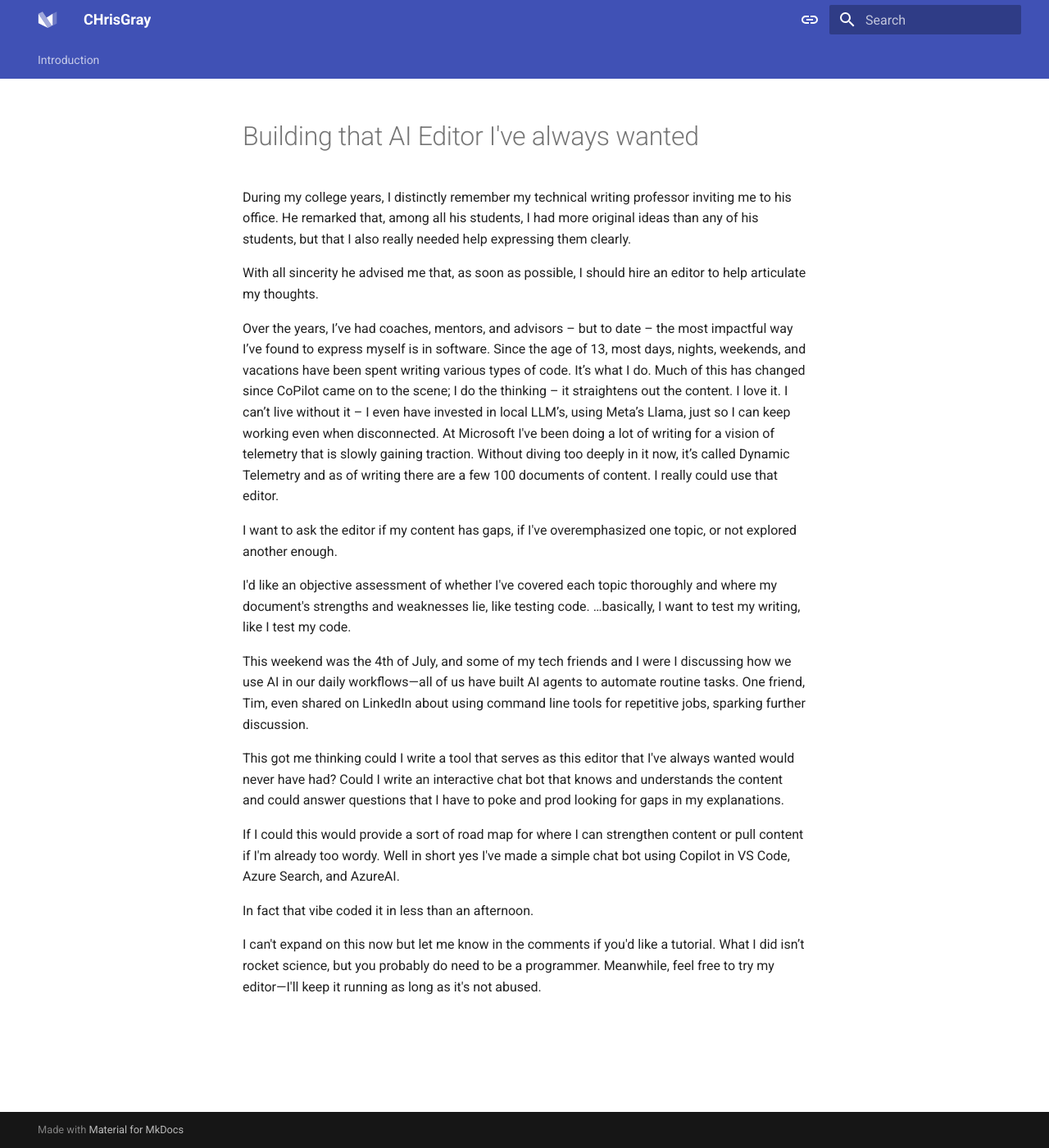
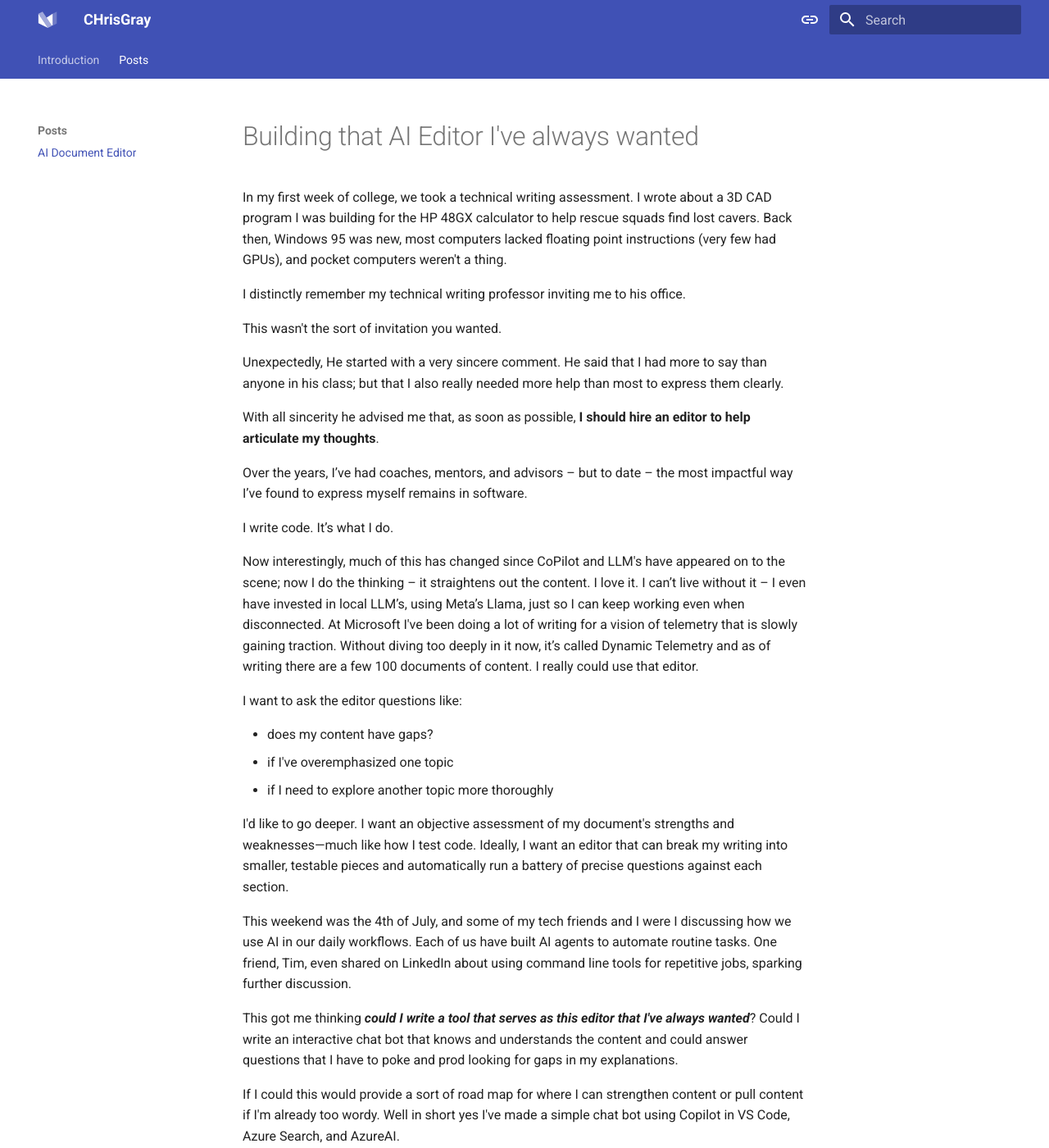
Before and after one commit to chgray/notes, an MkDocs documentation site: the page built from docs/Blog.AI.DocumentEditor.md, in a window 1280 px wide and 1400 px high. Shown: the whole window at 82% size. Built offline with MkDocs 1.6.1 and Material for MkDocs 9.7.7, drawn with Linux system fonts in a browser that asks for light colours; some of the changed text lies outside the part shown.

Commit message:
start blog on AI document editing

```diff
--- a/docs/Blog.AI.DocumentEditor.md
+++ b/docs/Blog.AI.DocumentEditor.md
@@ -1,40 +1,56 @@
 # Building that AI Editor I've always wanted
 
-During my college years, I distinctly remember my technical writing professor
-inviting me to his office. He remarked that, among all his students, I had more
-original ideas than any of his students, but that I also really needed help
-expressing them clearly.
+In my first week of college, we took a technical writing assessment. I wrote
+about a 3D CAD program I was building for the HP 48GX calculator to help rescue
+squads find lost cavers. Back then, Windows 95 was new, most computers lacked
+floating point instructions (very few had GPUs), and pocket computers weren't a
+thing.
 
-With all sincerity he advised me that, as soon as possible, I should hire an
-editor to help articulate my thoughts.
+I distinctly remember my technical writing professor inviting me to his office.
+
+This wasn't the sort of invitation you wanted.
+
+Unexpectedly, He started with a very sincere comment. He said that I had more to
+say than anyone in his class;  but that I also really needed more help than most
+to express them clearly.
+
+With all sincerity he advised me that, as soon as possible, **I should hire an
+editor to help articulate my thoughts**.
 
 Over the years, I’ve had coaches, mentors, and advisors – but to date – the most
-impactful way I’ve found to express myself is in software.  Since the age of 13,
-most days, nights, weekends, and vacations have been spent writing various types
-of code.   It’s what I do. Much of this has changed since CoPilot came on to the
-scene; I do the thinking – it straightens out the content.  I love it.  I can’t
-live without it – I even have invested in local LLM’s, using Meta’s Llama, just
-so I can keep working even when disconnected. At Microsoft I've been doing a lot
-of writing for a vision of telemetry that is slowly gaining traction.  Without
-diving too deeply in it now, it’s called Dynamic Telemetry and as of writing
-there are a few 100 documents of content. I really could use that editor.
+impactful way I’ve found to express myself remains in software.
 
-I want to ask the editor if my content has gaps, if I've overemphasized one
-topic, or not explored another enough.
+I write code. It’s what I do.
 
-I'd like an objective assessment of whether I've covered each topic thoroughly
-and where my document's strengths and weaknesses lie, like testing code.
-…basically, I want to test my writing, like I test my code.
+Now interestingly, much of this has changed since CoPilot and LLM's have
+appeared on to the scene; now I do the thinking – it straightens out the
+content.  I love it.  I can’t live without it – I even have invested in local
+LLM’s, using Meta’s Llama, just so I can keep working even when disconnected. At
+Microsoft I've been doing a lot of writing for a vision of telemetry that is
+slowly gaining traction.  Without diving too deeply in it now, it’s called
+Dynamic Telemetry and as of writing there are a few 100 documents of content. I
+really could use that editor.
+
+I want to ask the editor questions like:
+
+* does my content have gaps?
+* if I've overemphasized one topic
+* if I need to explore another topic more thoroughly
+
+I'd like to go deeper. I want an objective assessment of my document's strengths
+and weaknesses—much like how I test code. Ideally, I want an editor that can
+break my writing into smaller, testable pieces and automatically run a battery
+of precise questions against each section.
 
 This weekend was the 4th of July, and some of my tech friends and I were I
-discussing how we use AI in our daily workflows—all of us have built AI agents
+discussing how we use AI in our daily workflows. Each of us have built AI agents
 to automate routine tasks. One friend, Tim, even shared on LinkedIn about using
 command line tools for repetitive jobs, sparking further discussion.
 
-This got me thinking could I write a tool that serves as this editor that I've
-always wanted would never have had?  Could I write an interactive chat bot that
-knows and understands the content and could answer questions that I have to poke
-and prod looking for gaps in my explanations.
+This got me thinking ***could I write a tool that serves as this editor that
+I've always wanted***?  Could I write an interactive chat bot that knows and
+understands the content and could answer questions that I have to poke and prod
+looking for gaps in my explanations.
 
 If I could this would provide a sort of road map for where I can strengthen
 content or pull content if I'm already too wordy. Well in short yes I've made a
@@ -46,3 +62,7 @@
 tutorial.  What I did isn’t rocket science, but you probably do need to be a
 programmer. Meanwhile, feel free to try my editor—I'll keep it running as long
 as it's not abused.
+
+1. 95% vibe coded, using languages/libraries/techniques where I'm already skilled
+1. Uses Azure Search for content
+1. Uses AzureAI for LLM
--- a/mkdocs.yml
+++ b/mkdocs.yml
@@ -61,6 +61,8 @@
 
 nav:
     - Introduction: index.md
+    - Posts:
+      - AI Document Editor: Blog.AI.DocumentEditor.md
 
 plugins:
     - search
```
